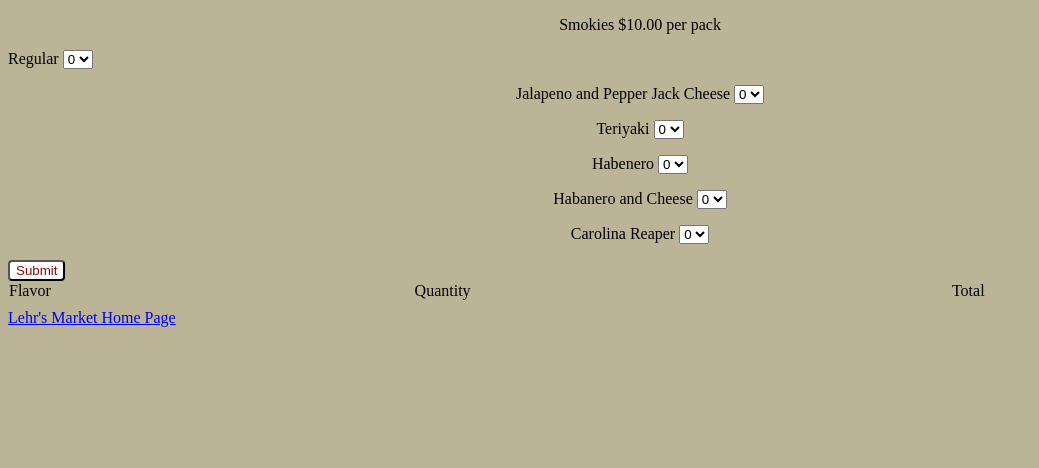
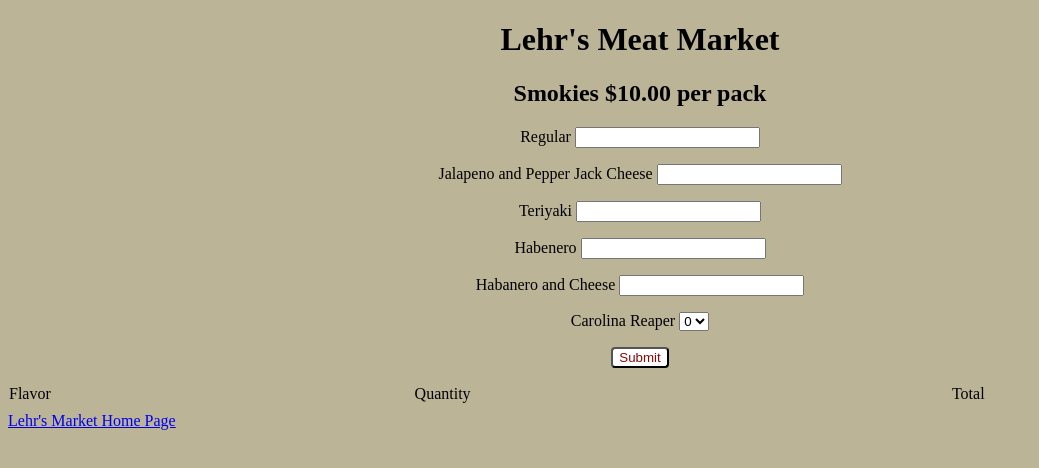
Before and after one commit to swic-cis-177/mt-project-ChrisLong79, a website: page index.html in a window 1280 px wide. Shown: the whole page, without its empty margins (0-1039 px from the left). Drawn offline with Linux system fonts and the light colour scheme.

Commit message:
changed drop downs to input fields

```diff
--- a/index.html
+++ b/index.html
@@ -9,61 +9,38 @@
   </head>
   <body>
     <form id="form">
-      <p>Smokies $10.00 per pack</p>
+      <h1>Lehr's Meat Market</h1>
+      <h2>Smokies $10.00 per pack</h2>
 
-      <div>
-        <label for="regsmokies">Regular</label>
+      <p>
+        <label for="regular">Regular</label>
+        <input type="number" id="regular" name="regular">
 
-        <select name="regsmokies" id="regsmokies">
-          <option value="0">0</option>
-          <option value="1">1</option>
-          <option value="2">2</option>
-          <option value="3">3</option>
         </select>
-      </div>
+      </p>
 
       <p>
         <label for="jpjsmokies">Jalapeno and Pepper Jack Cheese</label>
 
-        <select name="jpjsmokies" id="jpjsmokies">
-          <option value="0">0</option>
-          <option value="1">1</option>
-          <option value="2">2</option>
-          <option value="3">3</option>
-        </select>
+        <input type="number" id="jpjsmokies" name="jpjsmokies">
       </p>
 
       <p>
         <label for="tersmokies">Teriyaki</label>
 
-        <select name="tersmokies" id="tersmokies">
-          <option value="0">0</option>
-          <option value="1">1</option>
-          <option value="2">2</option>
-          <option value="3">3</option>
-        </select>
+          <input type="number" id="tersmokies" name="tersmokies">
       </p>
 
       <p>
         <label for="Hab">Habenero</label>
+        <input type="number" id="habenero" name="habenero">
 
-        <select name="hab" id="hab">
-          <option value="0">0</option>
-          <option value="1">1</option>
-          <option value="2">2</option>
-          <option value="3">3</option>
-        </select>
       </p>
 
       <p>
         <label for="Habcheese">Habanero and Cheese</label>
 
-        <select name="habcheese" id="habcheese">
-          <option value="0">0</option>
-          <option value="1">1</option>
-          <option value="2">2</option>
-          <option value="3">3</option>
-        </select>
+        <input type="number" id="habcheese" name="habcheese">
       </p>
 
       <p>
@@ -76,9 +53,9 @@
           <option value="3">3</option>
         </select>
       </p>
-
+<p>
       <button type="Submit">Submit</button>
-    </form>
+ </p>   </form>
 
     <table id="student-table">
       <thead>
```
